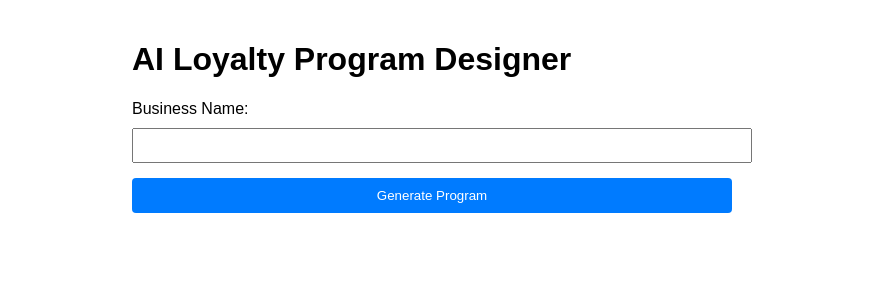
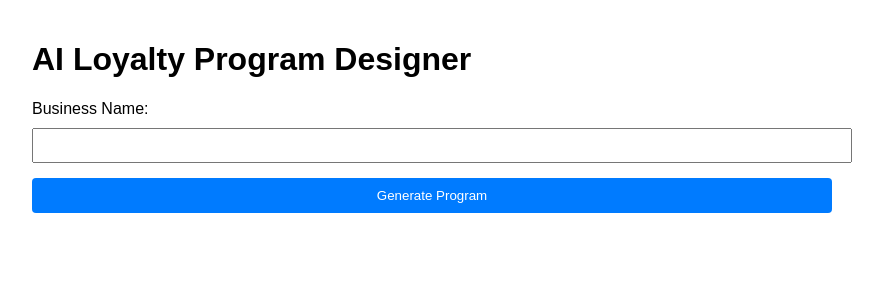
Before and after one commit to fsilva7456/loyalty-program-ai, a React (Create React App) app: page / in a window 1280 px wide. Shown: the top 300 px of the page, without its empty margins (208-1091 px from the left). Built offline with nearby package versions, Linux system fonts and the light colour scheme.

Commit message:
Simplify form to business name only and add OpenAI integration

```diff
--- a/src/index.css
+++ b/src/index.css
@@ -5,7 +5,7 @@ body {
 }
 
 .container {
-  max-width: 600px;
+  max-width: 800px;
   margin: 0 auto;
 }
 
@@ -13,6 +13,7 @@ form {
   display: flex;
   flex-direction: column;
   gap: 15px;
+  margin-bottom: 20px;
 }
 
 label {
@@ -20,7 +21,7 @@ label {
   margin-bottom: 5px;
 }
 
-input, textarea {
+input {
   width: 100%;
   padding: 8px;
   margin-top: 5px;
@@ -35,6 +36,22 @@ button {
   cursor: pointer;
 }
 
-button:hover {
+button:disabled {
+  background: #cccccc;
+}
+
+button:hover:not(:disabled) {
   background: #0056b3;
 }
+
+.output {
+  margin-top: 20px;
+  padding: 20px;
+  background: #f8f9fa;
+  border-radius: 4px;
+}
+
+pre {
+  white-space: pre-wrap;
+  word-wrap: break-word;
+}
```
